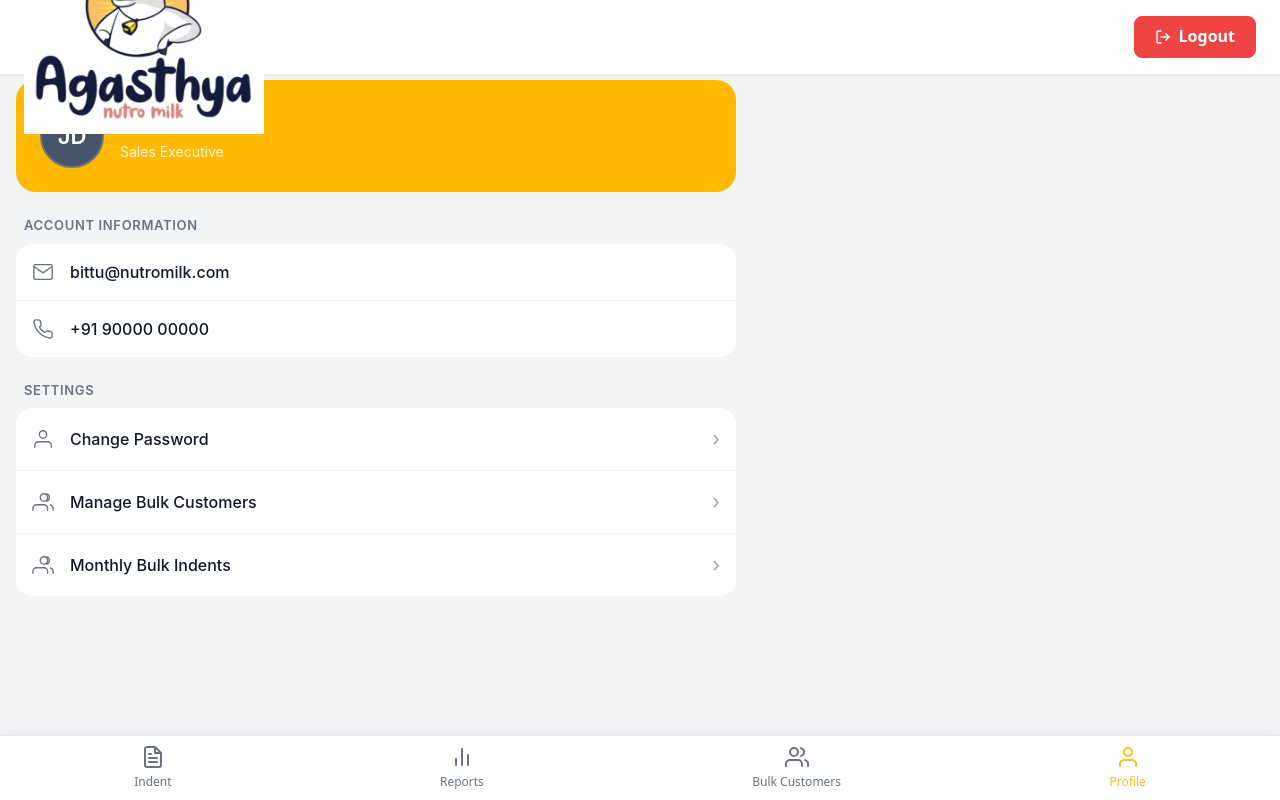
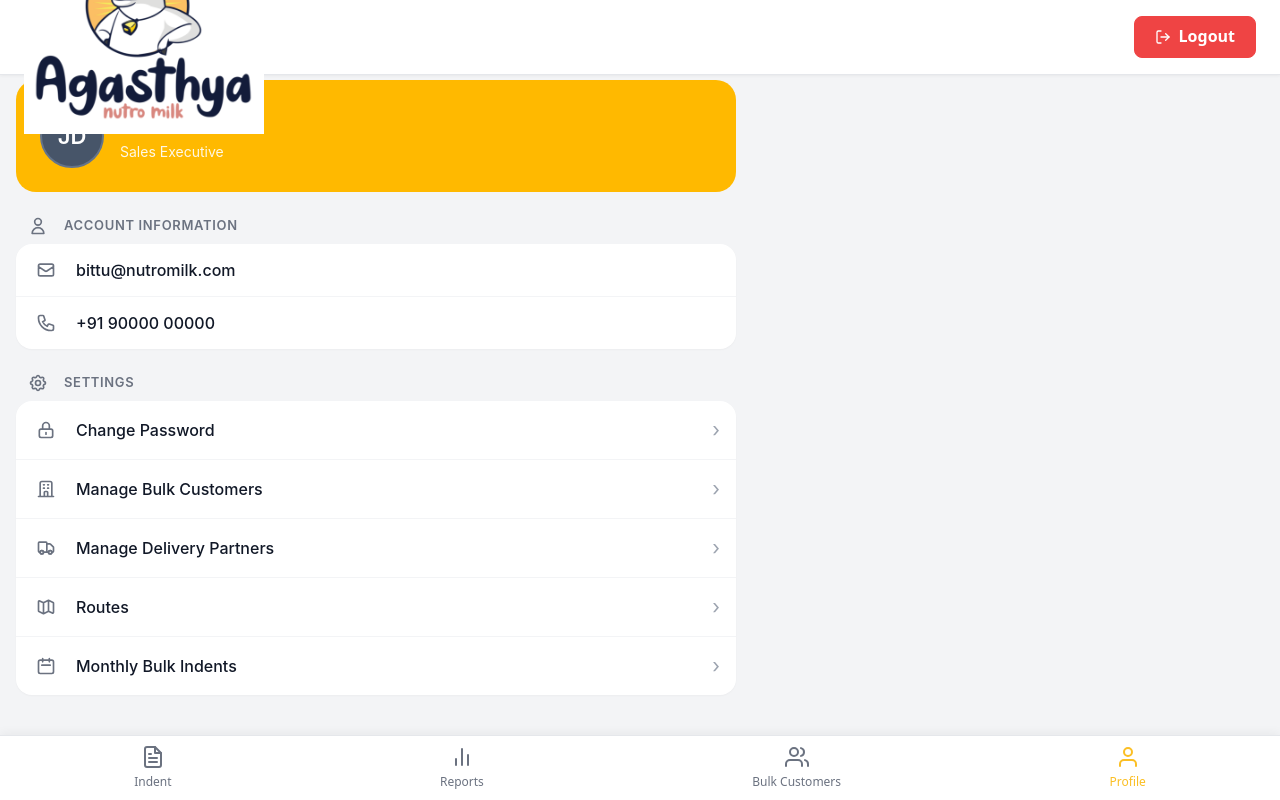
Before and after one commit to agasthyasuperfoods/Nutromilkindent, a Next.js app: page /Profile in a window 1280 px wide. Built offline with nearby package versions, Linux system fonts and the light colour scheme.

Commit message:
aachsssore: initial commit — project bootstrapsssssxssssdddSSdsjjssss

```diff
--- a/package.json
+++ b/package.json
@@ -22,6 +22,7 @@
     "pg": "^8.16.3",
     "react": "19.1.0",
     "react-dom": "19.1.0",
+    "react-icons": "^5.5.0",
     "sweetalert2": "^11.26.2"
   },
   "devDependencies": {
--- a/src/components/Bulkcustomers.js
+++ b/src/components/Bulkcustomers.js
@@ -11,14 +11,20 @@ import { PlusSquare, Trash2 } from "lucide-react";
 
 const styles = {
   pageWrap: { width: "100%" },
+
+  // IMPORTANT: add top/bottom padding so fixed Header/Footer don't overlap content.
+  // Adjust values to match your Header/Footer heights (here: 80px top, 80px bottom).
   contentArea: {
     position: "relative",
     padding: 16,
+    paddingTop: 80, // space for fixed header
+    paddingBottom: 96, // space for fixed footer / allow bottom-sheet comfortable space
     boxSizing: "border-box",
     WebkitOverflowScrolling: "touch",
     display: "flex",
     justifyContent: "center",
   },
+
   container: { width: "100%", maxWidth: 720 },
   card: {
     background: "#ffffff",
--- a/src/components/ProfilePage.js
+++ b/src/components/ProfilePage.js
@@ -3,12 +3,21 @@ import React, { useEffect, useState } from "react";
 import Head from "next/head";
 import { useRouter } from "next/router";
 
-// Helper for inline SVG icons
-const Icon = ({ path, color = "#6B7280" }) => (
-  <svg width={22} height={22} viewBox="0 0 24 24" fill="none" xmlns="http://www.w3.org/2000/svg" style={{ flexShrink: 0 }}>
-    <path d={path} stroke={color} strokeWidth="1.5" strokeLinecap="round" strokeLinejoin="round" />
-  </svg>
-);
+// Professional icons from react-icons (Heroicons-style set)
+import {
+  HiOutlineUser,
+  HiOutlineMail,
+  HiOutlinePhone,
+  HiOutlineCog,
+  HiOutlineLockClosed,
+  HiOutlineOfficeBuilding,
+  HiOutlineTruck,
+  HiOutlineMap,
+  HiOutlineCalendar,
+} from "react-icons/hi";
+
+const ICON_COLOR = "#6B7280";
+const ICON_SIZE = 20;
 
 const styles = {
   // --- LAYOUT ---
@@ -34,8 +43,8 @@ const styles = {
 
   // --- PROFILE HEADER (Updated Colors) ---
   profileHeader: {
-    background: "#ffb900", // Changed: Softer, dark slate blue
-    borderRadius: 20, // Slightly more rounded
+    background: "#ffb900",
+    borderRadius: 20,
     padding: "24px",
     display: "flex",
     alignItems: "center",
@@ -47,14 +56,14 @@ const styles = {
     width: 64,
     height: 64,
     borderRadius: 999,
-    background: "#475569", // Changed: Coordinated darker grey
+    background: "#475569",
     display: "flex",
     alignItems: "center",
     justifyContent: "center",
     fontWeight: 600,
     fontSize: 22,
     flexShrink: 0,
-    border: "2px solid #64748B", // Changed: Subtle lighter border
+    border: "2px solid #64748B",
   },
   name: {
     fontSize: 20,
@@ -62,13 +71,18 @@ const styles = {
   },
   subText: {
     fontSize: 14,
-    color: "#ffffff", // Changed: Softer light grey for subtext
+    color: "#ffffff",
     opacity: 0.9,
   },
 
   // --- SECTIONS & LISTS ---
+  sectionTitleRow: {
+    display: "flex",
+    alignItems: "center",
+    gap: 12,
+    padding: "0 8px 8px",
+  },
   sectionTitle: {
-    padding: "0 8px 8px",
     fontSize: 13,
     fontWeight: 600,
     color: "#6B7280",
@@ -80,11 +94,12 @@ const styles = {
     borderRadius: 16,
     marginBottom: 24,
     overflow: "hidden",
+    boxShadow: "0 1px 2px rgba(16,24,40,0.03)",
   },
   listItem: {
     display: "flex",
     alignItems: "center",
-    padding: "16px",
+    padding: "14px 16px",
     gap: 16,
     borderTop: "1px solid #F3F4F6",
   },
@@ -102,8 +117,14 @@ const styles = {
     fontSize: 20,
   },
   logoutText: {
-    color: "#EF4444", // Red for logout
+    color: "#EF4444",
     fontWeight: 600,
+  },
+  smallIconWrapper: {
+    width: 28,
+    display: "flex",
+    alignItems: "center",
+    justifyContent: "center",
   },
 };
 
@@ -129,7 +150,7 @@ export default function ProfilePage() {
     }
   }, []);
 
-  // Handlers
+  // Navigation handlers
   const handleLogout = () => {
     if (window.confirm("Are you sure you want to log out?")) {
       localStorage.clear();
@@ -138,6 +159,8 @@ export default function ProfilePage() {
   };
   const handleChangePassword = () => router.push("/profile/change-password");
   const goToBulkCustomers = () => router.push("/bulk-customers");
+  const goToDeliveryPartners = () => router.push("/delivery-partners");
+  const goToRoutes = () => router.push("/routes");
 
   if (!user) {
     return <div style={styles.page}></div>; // Render empty page or a loader
@@ -162,42 +185,83 @@ export default function ProfilePage() {
               </div>
             </div>
 
-            {/* --- Account Information Section --- */}
-            <div style={styles.sectionTitle}>Account Information</div>
+            {/* --- Account Information Section (with account icon) --- */}
+            <div style={styles.sectionTitleRow}>
+              <div style={styles.smallIconWrapper}>
+                <HiOutlineUser size={ICON_SIZE} color={ICON_COLOR} />
+              </div>
+              <div style={styles.sectionTitle}>Account Information</div>
+            </div>
+
             <div style={styles.listCard}>
               <div style={{ ...styles.listItem, borderTop: "none" }}>
-                <Icon path="M4 4h16c1.1 0 2 .9 2 2v12c0 1.1-.9 2-2 2H4c-1.1 0-2-.9-2-2V6c0-1.1.9-2 2-2zM22 6l-10 7L2 6" />
+                <div style={styles.smallIconWrapper}>
+                  <HiOutlineMail size={ICON_SIZE} color={ICON_COLOR} />
+                </div>
                 <div style={styles.listItemContent}>{user.email}</div>
               </div>
               <div style={styles.listItem}>
-                <Icon path="M22 16.92v3a2 2 0 0 1-2.18 2 19.79 19.79 0 0 1-8.63-3.07 19.5 19.5 0 0 1-6-6 19.79 19.79 0 0 1-3.07-8.67A2 2 0 0 1 4.11 2h3a2 2 0 0 1 2 1.72 12.84 12.84 0 0 0 .7 2.81 2 2 0 0 1-.45 2.11L8.09 9.91a16 16 0 0 0 6 6l1.27-1.27a2 2 0 0 1 2.11-.45 12.84 12.84 0 0 0 2.81.7A2 2 0 0 1 22 16.92z" />
+                <div style={styles.smallIconWrapper}>
+                  <HiOutlinePhone size={ICON_SIZE} color={ICON_COLOR} />
+                </div>
                 <div style={styles.listItemContent}>{user.phone}</div>
               </div>
             </div>
 
             {/* --- Settings Section --- */}
-            <div style={styles.sectionTitle}>Settings</div>
+            <div style={styles.sectionTitleRow}>
+              <div style={styles.smallIconWrapper}>
+                <HiOutlineCog size={ICON_SIZE} color={ICON_COLOR} />
+              </div>
+              <div style={styles.sectionTitle}>Settings</div>
+            </div>
+
             <div style={styles.listCard}>
               <div
                 style={{ ...styles.listItem, ...styles.listItemClickable, borderTop: "none" }}
                 onClick={handleChangePassword}
               >
-                <Icon path="M21 21v-2a4 4 0 0 0-4-4H7a4 4 0 0 0-4 4v2M16 7a4 4 0 1 1-8 0 4 4 0 0 1 8 0z" />
+                <div style={styles.smallIconWrapper}>
+                  <HiOutlineLockClosed size={ICON_SIZE} color={ICON_COLOR} />
+                </div>
                 <div style={styles.listItemContent}>Change Password</div>
                 <div style={styles.itemChevron}>›</div>
               </div>
+
               <div style={{ ...styles.listItem, ...styles.listItemClickable }} onClick={goToBulkCustomers}>
-                <Icon path="M17 21v-2a4 4 0 0 0-4-4H5a4 4 0 0 0-4 4v2M17 7a4 4 0 1 1-8 0 4 4 0 0 1 8 0zM23 21v-2a4 4 0 0 0-3-3.87M16 3.13a4 4 0 0 1 0 7.75" />
+                <div style={styles.smallIconWrapper}>
+                  <HiOutlineOfficeBuilding size={ICON_SIZE} color={ICON_COLOR} />
+                </div>
                 <div style={styles.listItemContent}>Manage Bulk Customers</div>
                 <div style={styles.itemChevron}>›</div>
-              </div>          <div style={{ ...styles.listItem, ...styles.listItemClickable }} onClick={goToBulkCustomers}>
-                <Icon path="M17 21v-2a4 4 0 0 0-4-4H5a4 4 0 0 0-4 4v2M17 7a4 4 0 1 1-8 0 4 4 0 0 1 8 0zM23 21v-2a4 4 0 0 0-3-3.87M16 3.13a4 4 0 0 1 0 7.75" />
+              </div>
+
+              <div style={{ ...styles.listItem, ...styles.listItemClickable }} onClick={goToDeliveryPartners}>
+                <div style={styles.smallIconWrapper}>
+                  <HiOutlineTruck size={ICON_SIZE} color={ICON_COLOR} />
+                </div>
+                <div style={styles.listItemContent}>Manage Delivery Partners</div>
+                <div style={styles.itemChevron}>›</div>
+              </div>
+
+              <div style={{ ...styles.listItem, ...styles.listItemClickable }} onClick={goToRoutes}>
+                <div style={styles.smallIconWrapper}>
+                  <HiOutlineMap size={ICON_SIZE} color={ICON_COLOR} />
+                </div>
+                <div style={styles.listItemContent}>Routes</div>
+                <div style={styles.itemChevron}>›</div>
+              </div>
+
+              <div style={{ ...styles.listItem, ...styles.listItemClickable }} onClick={goToBulkCustomers}>
+                <div style={styles.smallIconWrapper}>
+                  <HiOutlineCalendar size={ICON_SIZE} color={ICON_COLOR} />
+                </div>
                 <div style={styles.listItemContent}>Monthly Bulk Indents</div>
                 <div style={styles.itemChevron}>›</div>
               </div>
-
             </div>
 
+            {/* Spacer to keep content above footer */}
             <div style={{ height: 48 }} />
           </div>
         </div>
--- a/src/pages/Dashboard.js
+++ b/src/pages/Dashboard.js
@@ -1,3 +1,4 @@
+// pages/dashboard.jsx  (or wherever your Dashboard component file is)
 import Footer from '@/components/Footer'
 import Header from '@/components/Header'
 import Indent from '@/components/Indent'
@@ -6,10 +7,18 @@ import React from 'react'
 
 function Dashboard() {
   return (
-    <div>
+    // make the page a column flex container and full height
+    <div className="min-h-screen flex flex-col">
       <Header />
-      <Maindash />
-      <Footer />
+      {/* main area is flexible; Maindash must fill remaining height */}
+      <main className="flex-1">
+        <Maindash />
+      </main>
+
+      {/* footer wrapper with mt-auto to ensure it's anchored at bottom */}
+      <div className="mt-auto">
+        <Footer />
+      </div>
     </div>
   )
 }
```
Also changed, not shown: src/components/Maindash.js (+116 -34 lines), 1 other file (tests, documents, lock files or other folders).
